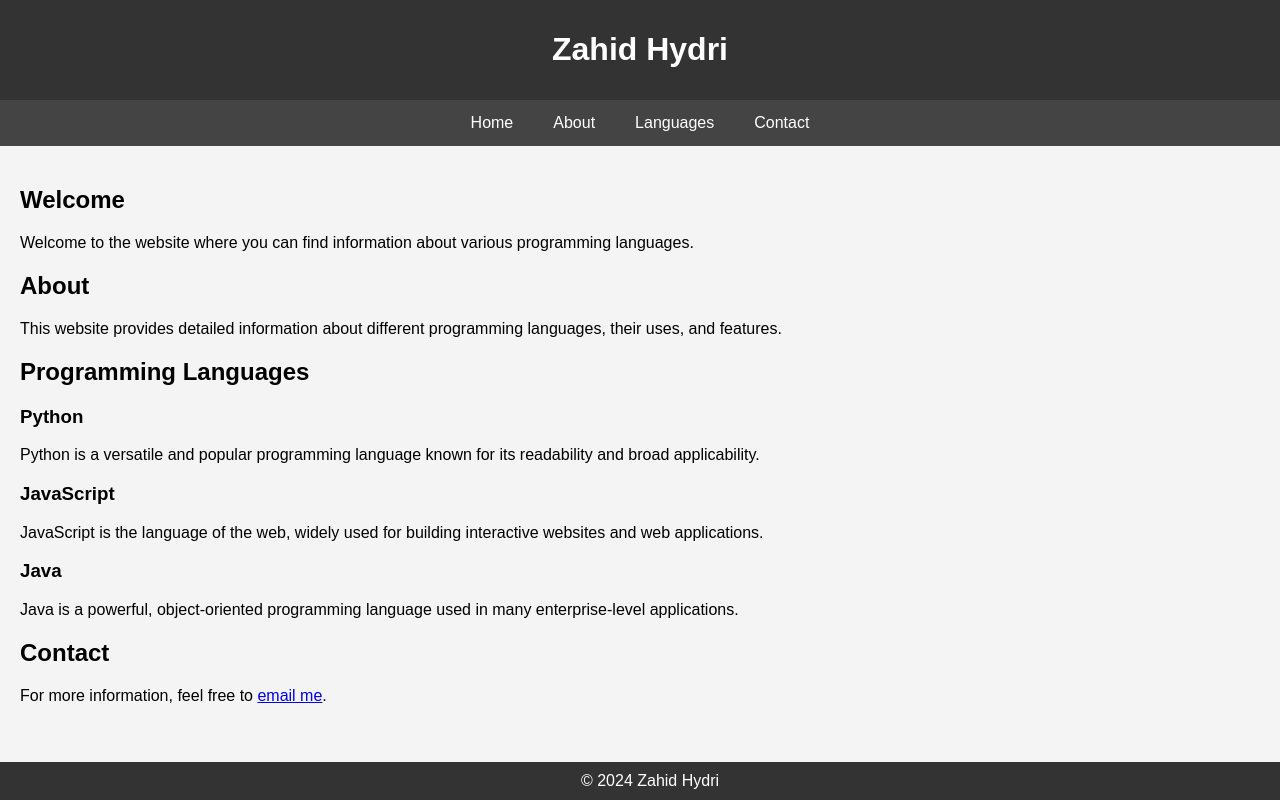
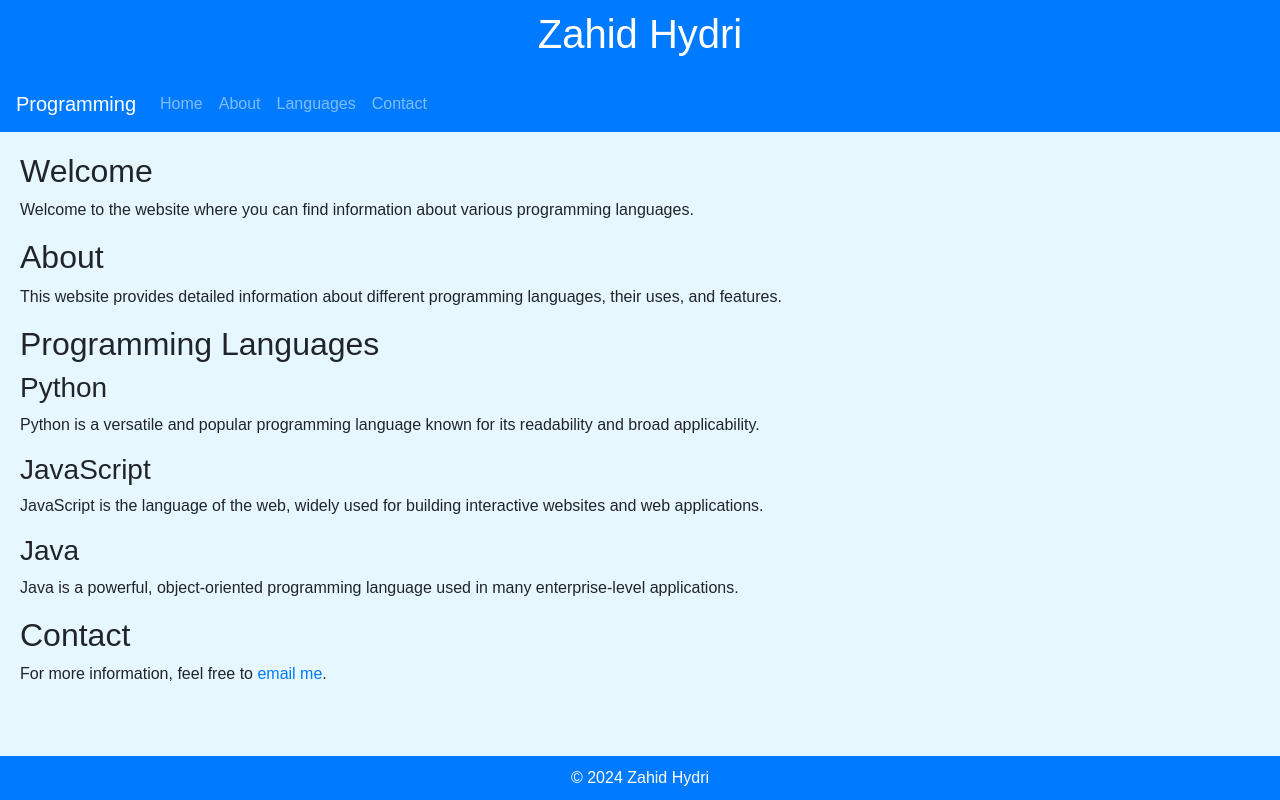
Before and after one commit to Zahidhydri/myweb, a plain HTML site: page index.html in a window 1280 px wide. Drawn offline with nearby package versions, Linux system fonts and the light colour scheme.

Commit message:
Update index.html

```diff
--- a/index.html
+++ b/index.html
@@ -4,44 +4,33 @@
     <meta charset="UTF-8">
     <meta name="viewport" content="width=device-width, initial-scale=1.0">
     <title>Programming Languages</title>
+    <!-- Bootstrap CSS -->
+    <link href="https://maxcdn.bootstrapcdn.com/bootstrap/4.5.2/css/bootstrap.min.css" rel="stylesheet">
     <style>
         body {
             font-family: Arial, sans-serif;
-            margin: 0;
-            padding: 0;
-            background-color: #f4f4f4;
+            background-color: #e6f7ff; /* Light blue background */
         }
         header {
-            background-color: #333;
+            background-color: #007bff; /* Bootstrap primary blue */
             color: #fff;
             padding: 10px 0;
             text-align: center;
         }
-        nav {
-            display: flex;
-            justify-content: center;
-            background-color: #444;
-        }
         nav a {
             color: white;
-            padding: 14px 20px;
-            text-decoration: none;
-            text-align: center;
         }
         nav a:hover {
-            background-color: #ddd;
-            color: black;
+            background-color: #0056b3; /* Darker blue on hover */
+            color: white;
         }
         main {
             padding: 20px;
         }
-        section {
-            margin-bottom: 20px;
-        }
         footer {
             text-align: center;
             padding: 10px;
-            background-color: #333;
+            background-color: #007bff; /* Bootstrap primary blue */
             color: #fff;
             position: fixed;
             width: 100%;
@@ -53,11 +42,27 @@
     <header>
         <h1>Zahid Hydri</h1>
     </header>
-    <nav>
-        <a href="#home">Home</a>
-        <a href="#about">About</a>
-        <a href="#languages">Languages</a>
-        <a href="#contact">Contact</a>
+    <nav class="navbar navbar-expand-md bg-primary navbar-dark">
+        <a class="navbar-brand" href="#">Programming</a>
+        <button class="navbar-toggler" type="button" data-toggle="collapse" data-target="#collapsibleNavbar">
+            <span class="navbar-toggler-icon"></span>
+        </button>
+        <div class="collapse navbar-collapse" id="collapsibleNavbar">
+            <ul class="navbar-nav">
+                <li class="nav-item">
+                    <a class="nav-link" href="#home">Home</a>
+                </li>
+                <li class="nav-item">
+                    <a class="nav-link" href="#about">About</a>
+                </li>
+                <li class="nav-item">
+                    <a class="nav-link" href="#languages">Languages</a>
+                </li>
+                <li class="nav-item">
+                    <a class="nav-link" href="#contact">Contact</a>
+                </li>
+            </ul>
+        </div>
     </nav>
     <main>
         <section id="home">
@@ -92,5 +97,9 @@
     <footer>
         &copy; 2024 Zahid Hydri
     </footer>
+    <!-- Bootstrap and JavaScript -->
+    <script src="https://code.jquery.com/jquery-3.5.1.slim.min.js"></script>
+    <script src="https://cdn.jsdelivr.net/npm/@popperjs/core@2.9.2/dist/umd/popper.min.js"></script>
+    <script src="https://maxcdn.bootstrapcdn.com/bootstrap/4.5.2/js/bootstrap.min.js"></script>
 </body>
 </html>
```
